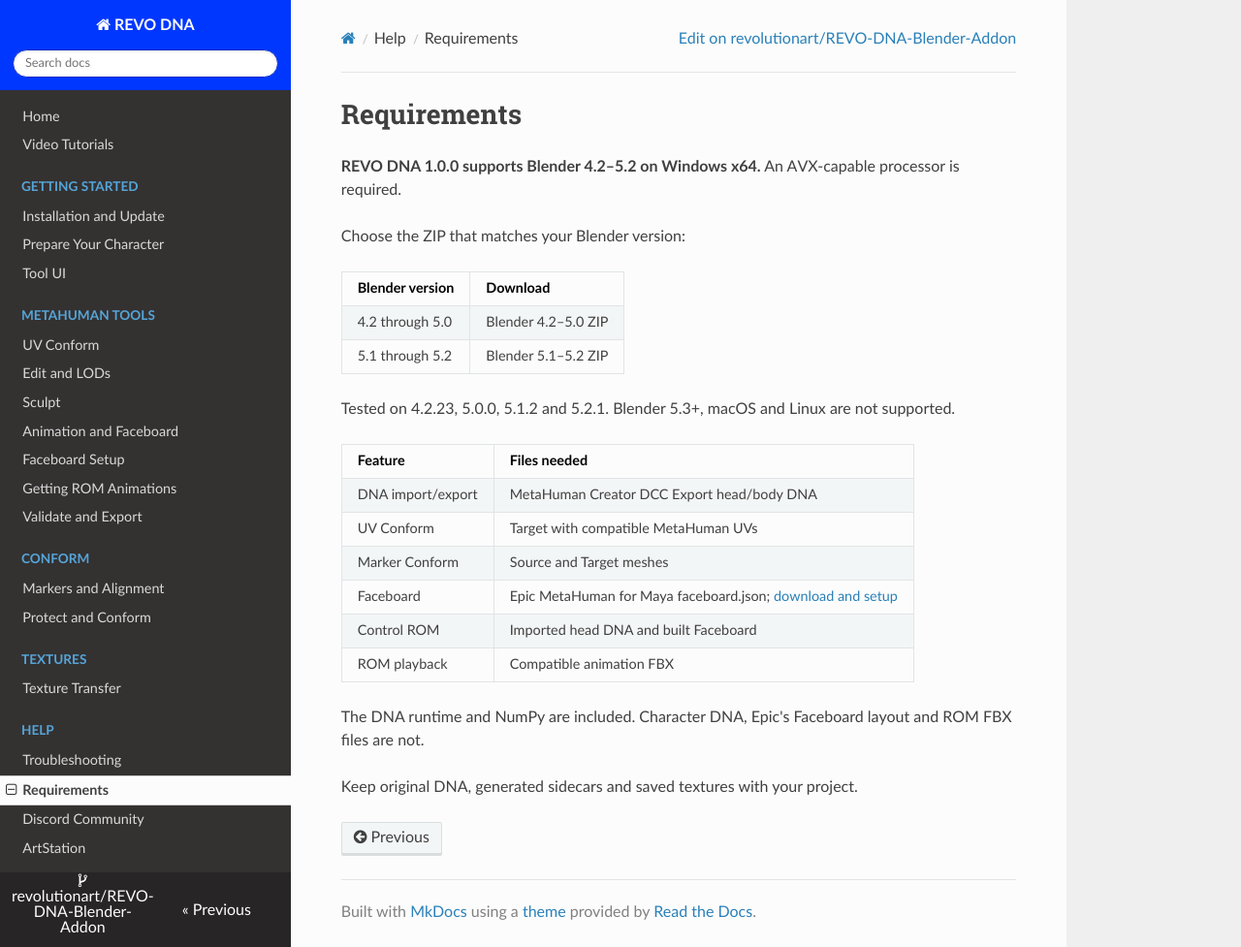
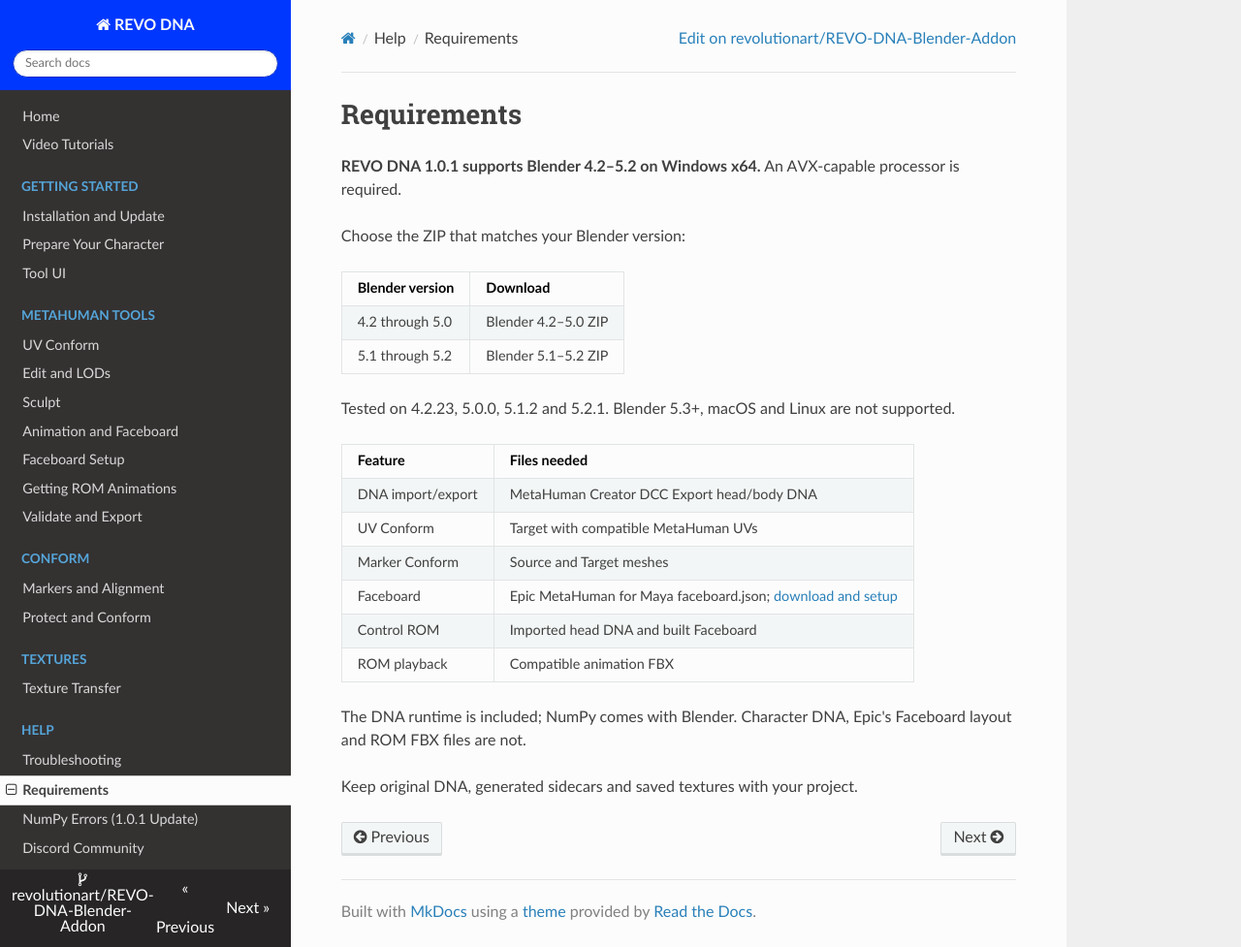
Before and after one commit to revolutionart/REVO-DNA-Blender-Addon, an MkDocs documentation site: the page built from docs/help/requirements.md, in a window 1280 px wide and 977 px high. Shown: the whole window at 97% size. Built offline with MkDocs 1.6.1, drawn with Linux system fonts in a browser that asks for light colours; nearby versions of some CDN libraries.

Commit message:
Document NumPy fix for 1.0.1 update
1.0.1 stops bundling NumPy. Add a help page for NumPy import errors
left over from 1.0.0 and update version and NumPy mentions.

Co-Authored-By: Claude Opus 5.5 <noreply@anthropic.com>

```diff
--- a/docs/help/requirements.md
+++ b/docs/help/requirements.md
@@ -1,6 +1,6 @@
 # Requirements
 
-**REVO DNA 1.0.0 supports Blender 4.2–5.2 on Windows x64.** An AVX-capable processor is required.
+**REVO DNA 1.0.1 supports Blender 4.2–5.2 on Windows x64.** An AVX-capable processor is required.
 
 Choose the ZIP that matches your Blender version:
 
@@ -20,6 +20,6 @@ Tested on 4.2.23, 5.0.0, 5.1.2 and 5.2.1. Blender 5.3+, macOS and Linux are not
 | Control ROM | Imported head DNA and built Faceboard |
 | ROM playback | Compatible animation FBX |
 
-The DNA runtime and NumPy are included. Character DNA, Epic's Faceboard layout and ROM FBX files are not.
+The DNA runtime is included; NumPy comes with Blender. Character DNA, Epic's Faceboard layout and ROM FBX files are not.
 
 Keep original DNA, generated sidecars and saved textures with your project.
--- a/mkdocs.yml
+++ b/mkdocs.yml
@@ -33,6 +33,7 @@ nav:
   - Help:
       - Troubleshooting: help/troubleshooting.md
       - Requirements: help/requirements.md
+      - NumPy Errors (1.0.1 Update): help/numpy-fix.md
       - Discord Community: https://discord.gg/EUXecvQ8V
       - ArtStation: https://www.artstation.com/revolutionart
 markdown_extensions:
```
Also changed, not shown: docs/getting-started/installation.md (+3 -1 lines), docs/help/numpy-fix.md (added, +52 -0 lines), docs/help/troubleshooting.md (+1 -0 lines), docs/index.md (+1 -1 lines).
